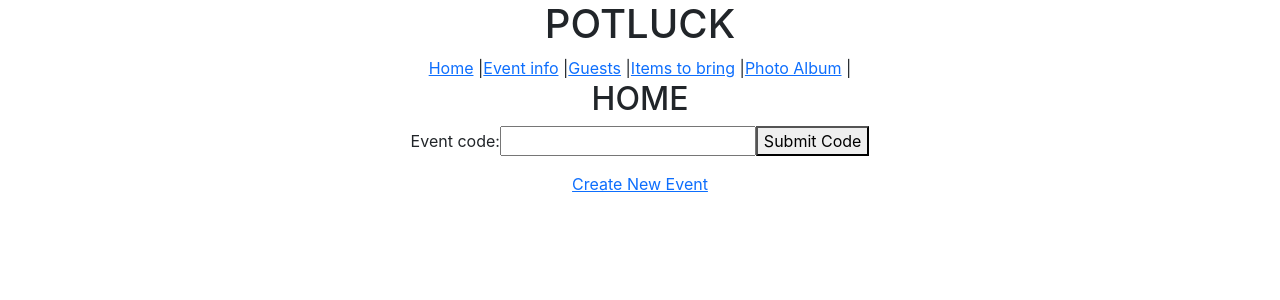
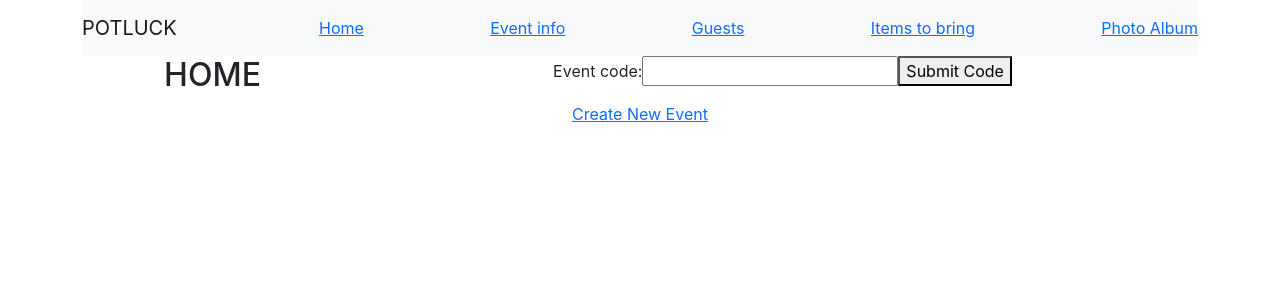
Before and after one commit to dayeane/Mind-your-Ps, a React (Create React App) app in the folder potluck/: page / in a window 1280 px wide. Shown: the top 300 px of the page. Built offline with nearby package versions, Linux system fonts and the light colour scheme; data requests are answered from the project's data file.

Commit message:
style update

```diff
--- a/potluck/src/App.js
+++ b/potluck/src/App.js
@@ -55,7 +55,6 @@ function App() {
 
   return (
     <div className="App">
-      <h1>POTLUCK</h1>
       <NavBar />
       <Switch>
         <Route exact path="/">
--- a/potluck/src/GuestContainer.js
+++ b/potluck/src/GuestContainer.js
@@ -11,7 +11,8 @@ function GuestContainer({ eventId, allGuest, setAllGuest, filteredGuest, setFilt
   return (
 
     <>
-      <h2>Guests</h2>
+    <div class="card row" id="eventInfo">
+      <div class="card-header"><h2>Guests</h2></div>
         <GuestCreateForm allGuest={allGuest} eventId={eventId} setFilteredGuest={setFilteredGuest} setAllGuest={setAllGuest}/>
         <GuestSearch allGuest={allGuest} setFilteredGuest={setFilteredGuest} />
         <table class="table table-striped">
@@ -27,6 +28,7 @@ function GuestContainer({ eventId, allGuest, setAllGuest, filteredGuest, setFilt
             {guestList}
           </tbody>
         </table>
+      </div>
     </>
   )
 };
--- a/potluck/src/GuestCreateForm.js
+++ b/potluck/src/GuestCreateForm.js
@@ -41,7 +41,8 @@ function GuestCreateForm({eventId, allGuest, setAllGuest, setFilteredGuest}) {
 
     return(
         <>
-           <h2> Add a New Guest</h2>
+          <div class="card col-12 mt-5 mb-2" >
+         <div class="card-header"><h2>Add a New Guest</h2></div>
            <form onSubmit={handleNewGuestSubmit}>
 
                <label>Name:</label>
@@ -63,6 +64,7 @@ function GuestCreateForm({eventId, allGuest, setAllGuest, setFilteredGuest}) {
                <input type="submit" value="Add Guest"/>
 
            </form>
+           </div>
          </>
        )
 }
--- a/potluck/src/GuestSearch.js
+++ b/potluck/src/GuestSearch.js
@@ -40,7 +40,9 @@ function GuestSearch({setFilteredGuest, allGuest}) {
 
     return(
      <>
-     <h2>Guest Search</h2>
+
+     <div class="card col-12 mt-5 mb-2" >
+         <div class="card-header"><h2>Search Guest</h2></div>
         <form>
             <label>Name:</label>
             <input onChange={handleSearch} ref={name} type="text" id="name" name="name" />
@@ -60,6 +62,7 @@ function GuestSearch({setFilteredGuest, allGuest}) {
             </select>
 
         </form>
+        </div>
       </>
     )
 }
--- a/potluck/src/HomeScreen.js
+++ b/potluck/src/HomeScreen.js
@@ -11,16 +11,16 @@ function HomeScreen({codeSubmit}) {
     }
 
     return (
-        <div id="HomeScreen">
-            <h2>HOME</h2>
-
-            <form name='codeForm' onSubmit={(e) => codeSubmit(e, eventCode)}>
+        <div className="row" id="HomeScreen">
+            <h2 class=" col-3">HOME</h2>
+            <form class=" col-9" name='codeForm' onSubmit={(e) => codeSubmit(e, eventCode)}>
                 <label for='code'>Event code:</label>
                 <input onChange={codeChange} type='text' id='code' name='code' value={eventCode}></input>
                 <button type='submit' id='codeSubmit' name='codeSubmit'>Submit Code</button>
             </form>
-            <p></p>
-            <Link to='/createEvent'>Create New Event</Link>
+            <div className="col-12">
+                <Link to='/createEvent'>Create New Event</Link>
+            </div>
 
         </div>
     )
--- a/potluck/src/NavBar.js
+++ b/potluck/src/NavBar.js
@@ -3,12 +3,13 @@ import { Link } from "react-router-dom";
 function NavBar() {
 
     return (
-        <nav>
-            <Link to="/">Home</Link> |
-            <Link to="/info">Event info</Link> |
-            <Link to="/guests">Guests</Link> |
-            <Link to="/itemsToBring">Items to bring</Link> |
-            <Link to="/photos">Photo Album</Link> |
+        <nav className="navbar navbar-light bg-light" id="sidebar">
+            <a className="navbar-brand" href="#">POTLUCK</a>
+            <Link to="/">Home</Link>
+            <Link to="/info">Event info</Link>
+            <Link to="/guests">Guests</Link>
+            <Link to="/itemsToBring">Items to bring</Link>
+            <Link to="/photos">Photo Album</Link>
         </nav>
     )
 }
```
Lines whose indentation alone changed are shown as unchanged.
